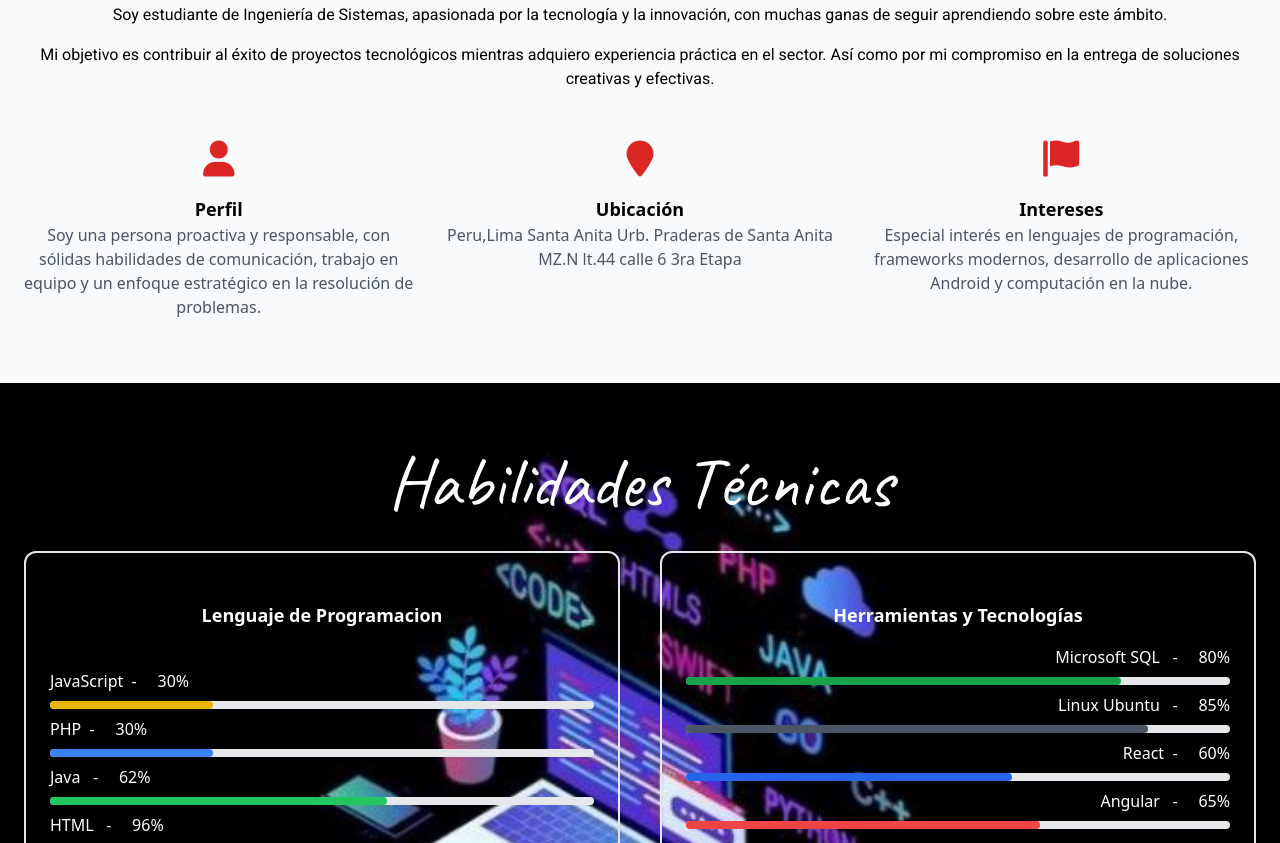
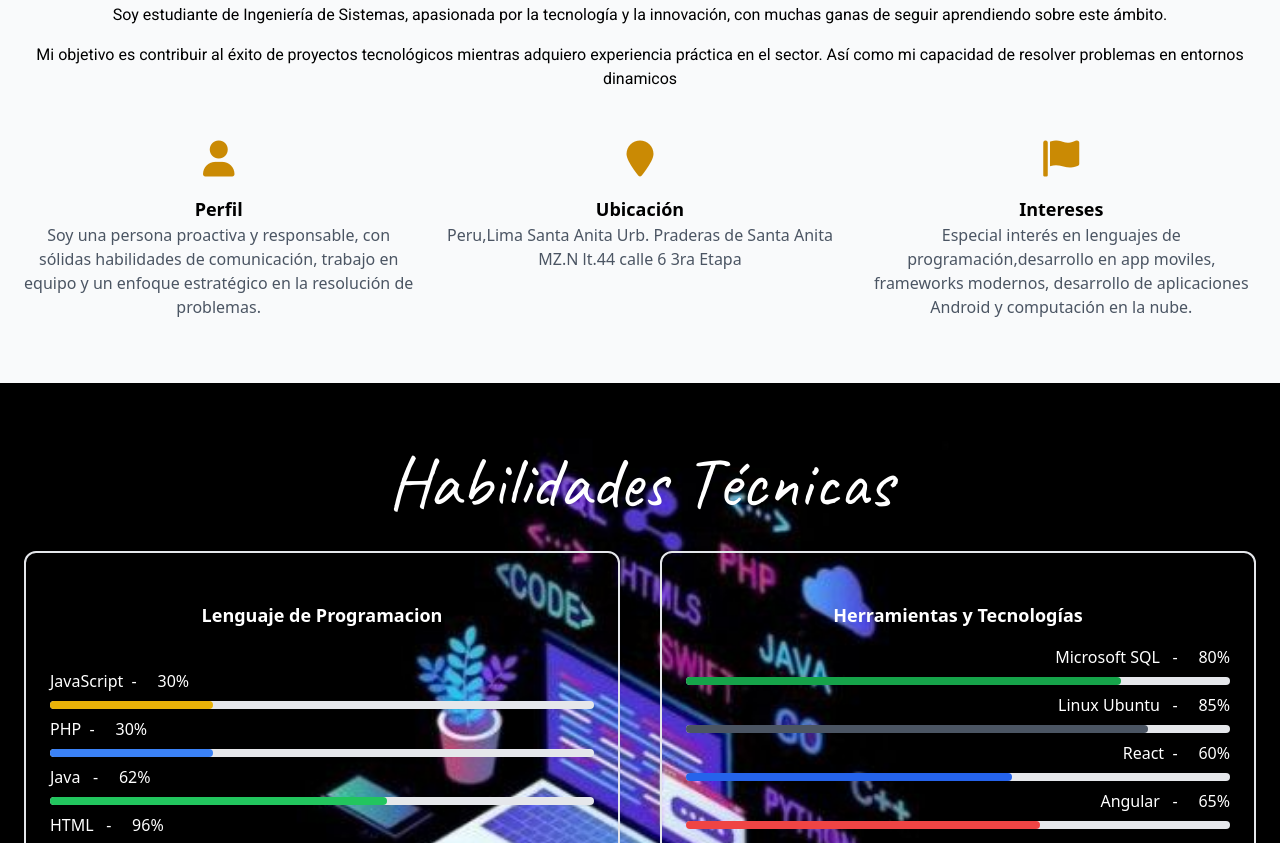
Before and after one commit to Ariadna019/proyectocvs, a website: page src/index.html in a window 1280 px wide. Shown: the part 913-1756 px from the top of the page. Drawn offline with nearby package versions, Linux system fonts and the light colour scheme.

Commit message:
Descripción de los cambios que hiciste

```diff
--- a/src/index.html
+++ b/src/index.html
@@ -82,24 +82,24 @@
             <p class="text-dark font-[Roboto] font-awesome my-4">Soy estudiante de Ingeniería de Sistemas, apasionada por la tecnología
                 y la innovación, con muchas ganas de seguir aprendiendo sobre este ámbito.</p><p class="font-[Roboto]">  Mi objetivo es contribuir al éxito de proyectos tecnológicos
                     mientras adquiero experiencia práctica en el sector.
-                     Así como por mi compromiso en la entrega de soluciones creativas y efectivas. </p><br><br>
+                     Así como mi capacidad de resolver problemas en entornos dinamicos </p><br><br>
 
             <div class="grid grid-cols-1 md:grid-cols-3 gap-8">
                 <div class="flex flex-col items-center">
-                    <i class="fa-solid fa-user text-4xl text-red-600 mb-4"></i>
+                    <i class="fa-solid fa-user text-4xl text-yellow-600 mb-4"></i>
                     <span class="font-semibold text-lg">Perfil</span>
                     <p class="text-center text-gray-600">Soy una persona proactiva y responsable, con sólidas habilidades de comunicación,
                          trabajo en equipo y un enfoque estratégico en la resolución de problemas. </p>
                 </div>
                 <div class="flex flex-col items-center">
-                    <i class="fa-solid fa-location-pin text-4xl text-red-600 mb-4"></i>
+                    <i class="fa-solid fa-location-pin text-4xl text-yellow-600 mb-4"></i>
                     <span class="font-semibold text-lg">Ubicación</span>
                     <p class="text-center text-gray-600">Peru,Lima Santa Anita Urb. Praderas de Santa Anita MZ.N lt.44 calle 6 3ra Etapa</p>
                 </div>
                 <div class="flex flex-col items-center">
-                    <i class="fa-solid fa-flag text-4xl text-red-600 mb-4"></i>
+                    <i class="fa-solid fa-flag text-4xl text-yellow-600 mb-4"></i>
                     <span class="font-semibold text-lg">Intereses</span>
-                    <p class="text-center text-gray-600">Especial interés en lenguajes de programación, frameworks modernos, desarrollo de aplicaciones Android y computación en la nube.</p>
+                    <p class="text-center text-gray-600">Especial interés en lenguajes de programación,desarrollo en app moviles,  frameworks modernos, desarrollo de aplicaciones Android y computación en la nube.</p>
                 </div>
             </div>
         </div>
```
